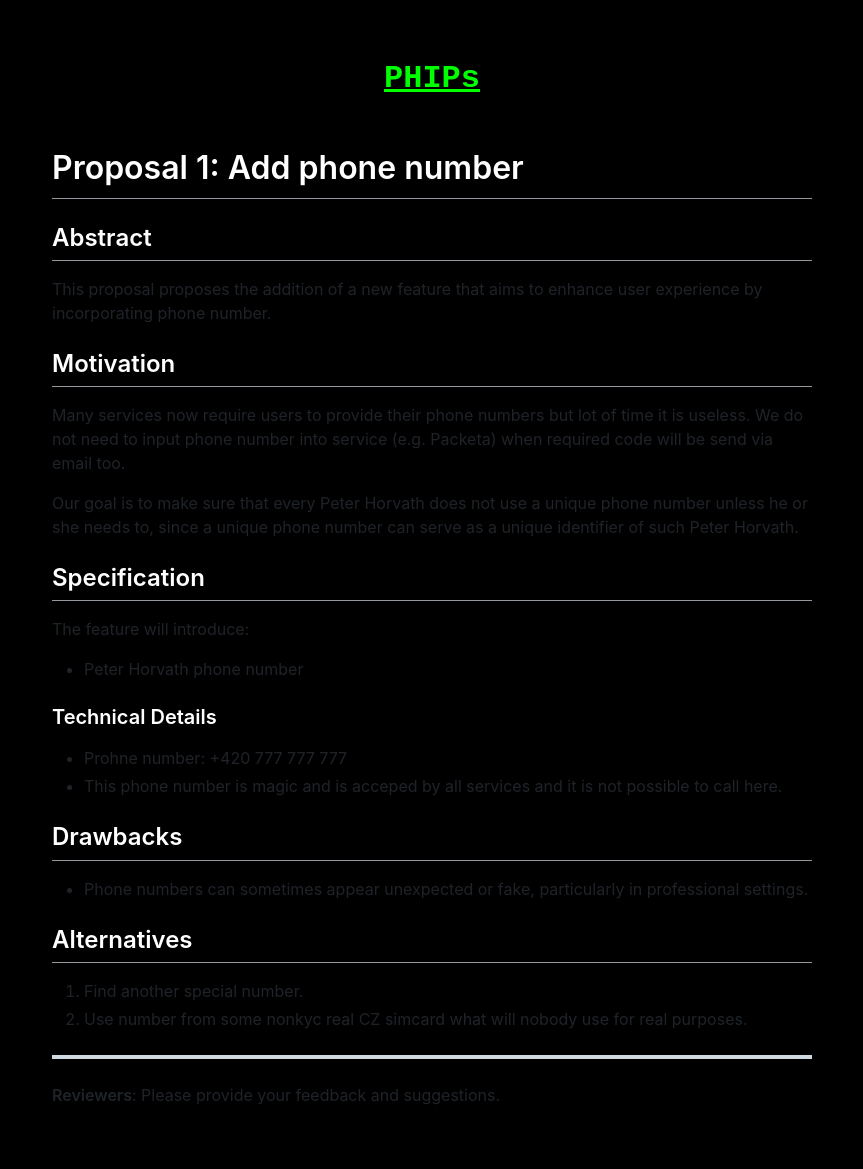
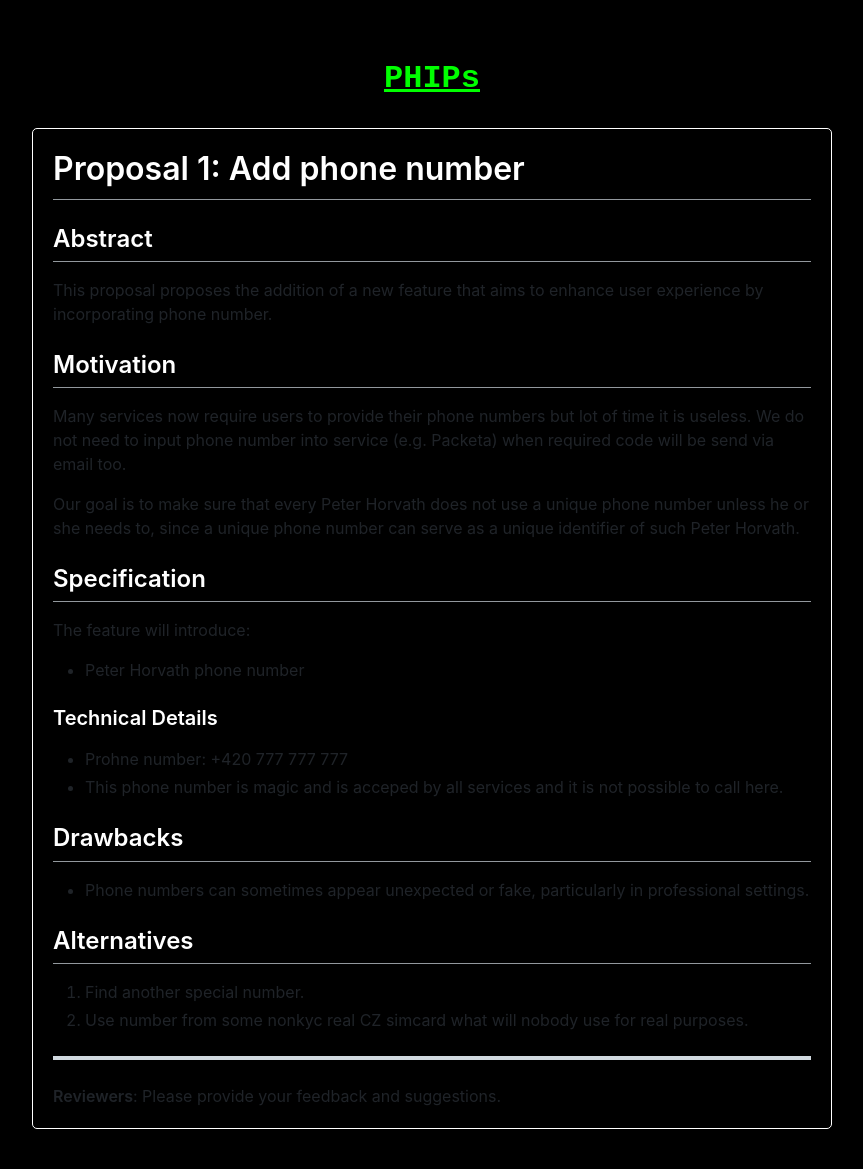
Before and after one commit to OptionPlus/PHIPs, a Jekyll site: the page built from content/phip-1.md, in a window 1280 px wide. Shown: the whole page, without its empty margins (208-1071 px from the left). Built offline with Jekyll 4.4.1, drawn with Linux system fonts in a browser that asks for light colours; nearby versions of some CDN libraries; our own code applies the rules of GitHub Pages for plain Markdown files.

Commit message:
Update default.html

```diff
--- a/_layouts/default.html
+++ b/_layouts/default.html
@@ -10,7 +10,7 @@
         body {
             font-family: 'Courier New', Courier, monospace;
             background-color: #000;
-            color: #fff; /* Changed to white */
+            color: #fff !important; /* The !important flag overrides other styles */
             max-width: 800px;
             margin: 20px auto;
             padding: 20px;
@@ -18,13 +18,13 @@
 
         .markdown-body {
             background-color: #000;
-            border: 1px #fff;
+            border: 1px #fff solid;
             padding: 20px;
             border-radius: 5px;
         }
 
         h1, h2, h3 {
-            color: #fff;
+            color: #fff !important; /* Force white for headings */
         }
 
         a {
@@ -41,7 +41,6 @@
             text-align: center;
             margin-bottom: 30px;
         }
-
     </style>
 </head>
 <body>
```
